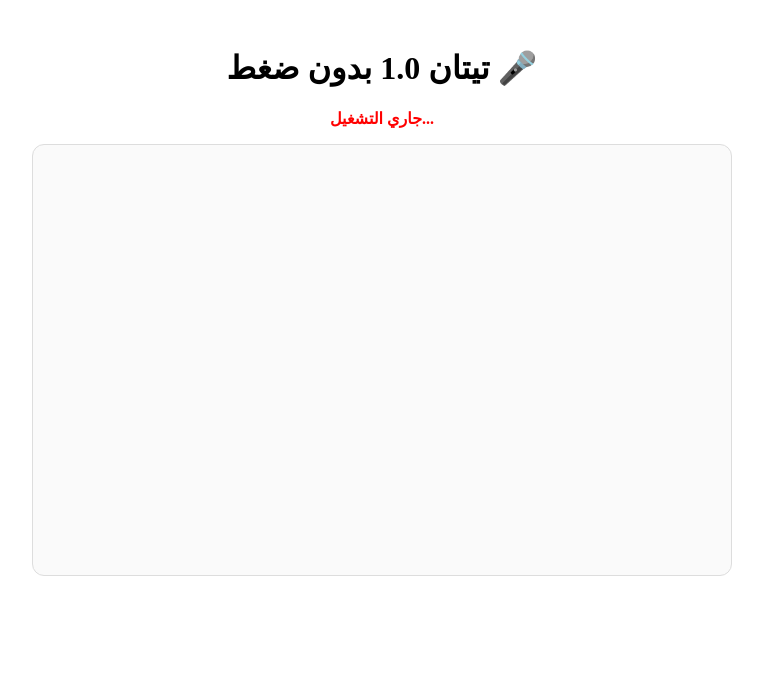
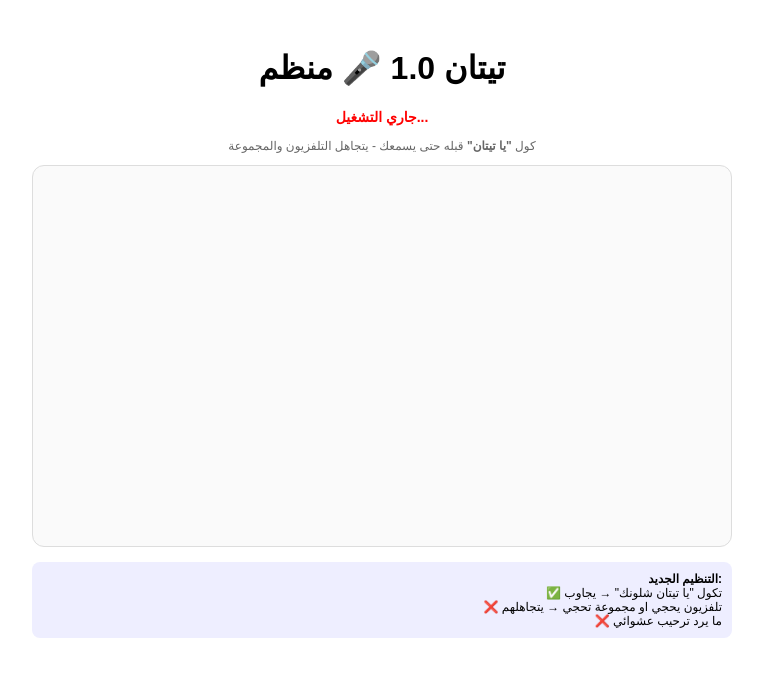
Before and after one commit to Alialdrage/titan-10, a Next.js app: page / in a window 1280 px wide. Shown: the top 676 px of the page, without its empty margins (258-1021 px from the left). Built offline with nearby package versions, Linux system fonts and the light colour scheme.

Commit message:
Update page.tsx

```diff
--- a/app/page.tsx
+++ b/app/page.tsx
@@ -1,10 +1,13 @@
 "use client";
 import { useState, useRef, useEffect } from "react";
+
 export default function Page() {
   const [messages, setMessages] = useState<any[]>([]);
   const [status, setStatus] = useState("جاري التشغيل...");
   const endRef = useRef<HTMLDivElement>(null);
+
   useEffect(()=>{ endRef.current?.scrollIntoView({behavior:"smooth"}) }, [messages]);
+
   const speak = (text: string) => {
     if ('speechSynthesis' in window) {
       window.speechSynthesis.cancel();
@@ -14,33 +17,84 @@ export default function Page() {
       window.speechSynthesis.speak(u);
     }
   };
+
   const sendMessage = async (text: string) => {
     setMessages(prev=>[...prev, {role:"user", content: text}]);
     setStatus("تيتان يفكر...");
-    const res = await fetch("/api/chat", {method:"POST", headers:{"Content-Type":"application/json"}, body: JSON.stringify({messages:[...messages, {role:"user", content: text}]})});
+    const res = await fetch("/api/chat", {
+      method:"POST",
+      headers:{"Content-Type":"application/json"},
+      body: JSON.stringify({messages:[...messages, {role:"user", content: text}]})
+    });
     const data = await res.json();
     setMessages(prev=>[...prev, {role:"assistant", content: data.reply}]);
-    setStatus("🔴 يسمعك... احجي");
+    setStatus("🔴 واقف - كول يا تيتان حتى اسمعك");
     speak(data.reply);
   };
+
   const startListening = () => {
     const SR = (window as any).SpeechRecognition || (window as any).webkitSpeechRecognition;
     if (!SR) { setStatus("استخدم Chrome"); return; }
-    const r = new SR(); r.lang = 'ar-SA'; r.continuous = false;
-    r.onstart = () => setStatus("🔴 يسمعك... احجي");
-    r.onend = () => { if (status !== "تيتان يفكر...") setTimeout(()=> startListening(), 500); };
-    r.onresult = (e:any) => sendMessage(e.results[0][0].transcript);
-    r.onerror = () => setTimeout(()=> startListening(), 1000);
+    const r = new SR();
+    r.lang = 'ar-SA';
+    r.continuous = true; // يسمع باستمرار
+    r.interimResults = false;
+
+    r.onstart = () => setStatus("🔴 واقف - كول يا تيتان حتى اسمعك");
+
+    r.onresult = (e:any) => {
+      const last = e.results.length - 1;
+      const text = e.results[last][0].transcript.toLowerCase().trim();
+
+      console.log("سمع:", text); // للفحص
+
+      // تنظيم: بس اذا بيه كلمة "تيتان" او "يا تيتان"
+      if (text.includes("تيتان") || text.includes("تايتن") || text.includes("titan")) {
+        // شيل كلمة تيتان من النص
+        const cleanText = text.replace(/يا تيتان|تيتان|تايتن|titan/gi, "").trim();
+        if (cleanText.length > 2) {
+          setStatus("✅ سمعت يا تيتان!");
+          sendMessage(cleanText);
+        } else {
+          setStatus("✅ نعم؟ احجي");
+          speak("نعم حبيبي، شتريد؟");
+        }
+        r.stop();
+      } else {
+        // سمع كلام ثاني من تلفزيون او مجموعة - يتجاهله
+        setStatus("🔴 واقف - كول يا تيتان... (تجاهل: " + text.slice(0,20) + ")");
+      }
+    };
+
+    r.onend = () => {
+      setTimeout(()=> {
+        try { r.start(); } catch {}
+      }, 500);
+    };
+
+    r.onerror = () => setTimeout(()=> { try { r.start(); } catch {} }, 1000);
+
     try { r.start(); } catch {}
   };
+
   useEffect(()=>{ setTimeout(()=> startListening(), 1000); }, []);
+
   return (
-    <main style={{maxWidth:700, margin:"0 auto", padding:20, textAlign:"center"}}>
-      <h1>تيتان 1.0 بدون ضغط 🎤</h1>
-      <p style={{color:"red", fontWeight:"bold"}}>{status}</p>
-      <div style={{border:"1px solid #ddd", borderRadius:12, height:400, overflowY:"auto", padding:15, background:"#fafafa", textAlign:"right"}}>
+    <main style={{maxWidth:700, margin:"0 auto", padding:20, textAlign:"center", fontFamily:"sans-serif"}}>
+      <h1>تيتان 1.0 🎤 منظم</h1>
+      <p style={{color: status.includes("✅") ? "green" : "red", fontWeight:"bold", fontSize:14}}>{status}</p>
+      <p style={{fontSize:12, color:"#666"}}>كول <b>"يا تيتان"</b> قبله حتى يسمعك - يتجاهل التلفزيون والمجموعة</p>
+
+      <div style={{border:"1px solid #ddd", borderRadius:12, height:350, overflowY:"auto", padding:15, background:"#fafafa", textAlign:"right", marginBottom:15}}>
         {messages.map((m,i)=><div key={i} style={{marginBottom:10}}><b>{m.role==="user"?"انت:":"تيتان:"}</b> {m.content}</div>)}
         <div ref={endRef}/>
+      </div>
+
+      <div style={{background:"#eef", padding:10, borderRadius:8, fontSize:12, textAlign:"right"}}>
+        <b>التنظيم الجديد:</b><br/>
+        ✅ تكول "يا تيتان شلونك" → يجاوب<br/>
+        ❌ تلفزيون يحجي او مجموعة تحجي → يتجاهلهم<br/>
+        ❌ ما يرد ترحيب عشوائي
       </div>
     </main>
   );
```
